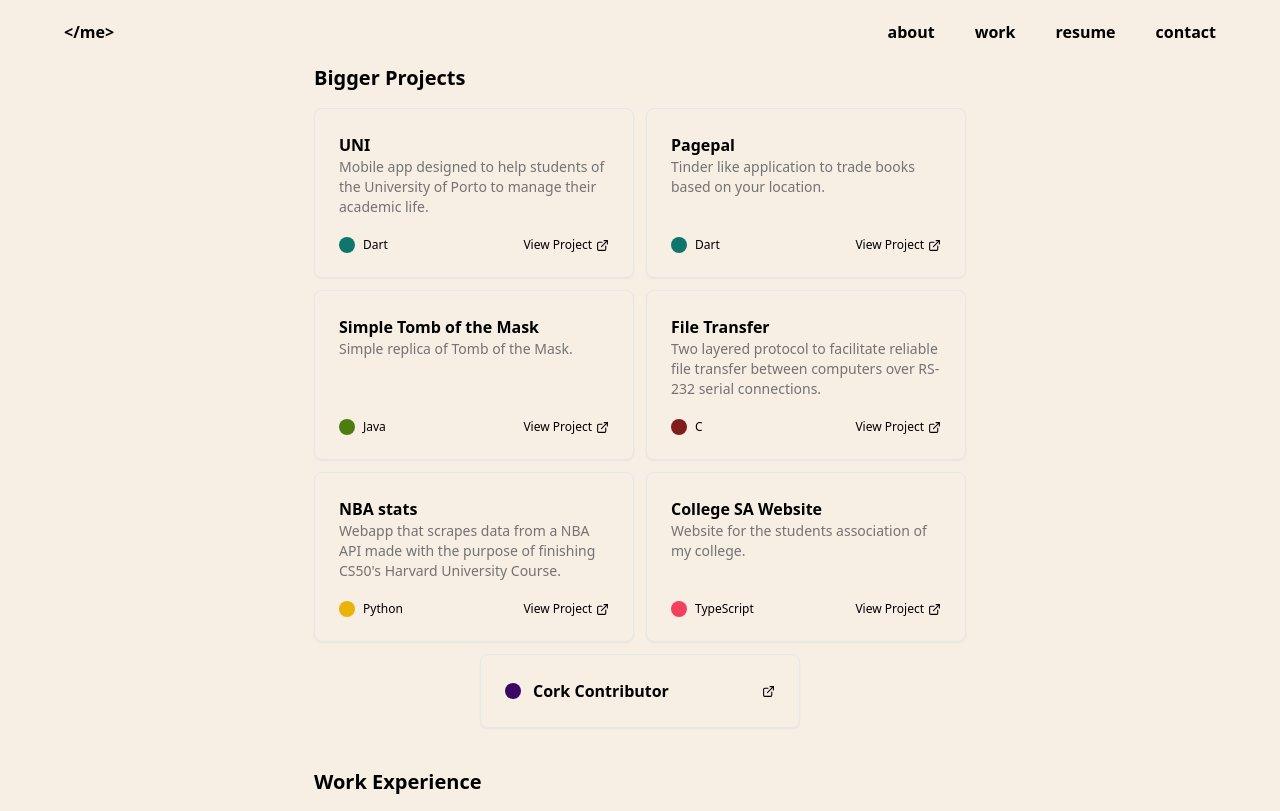
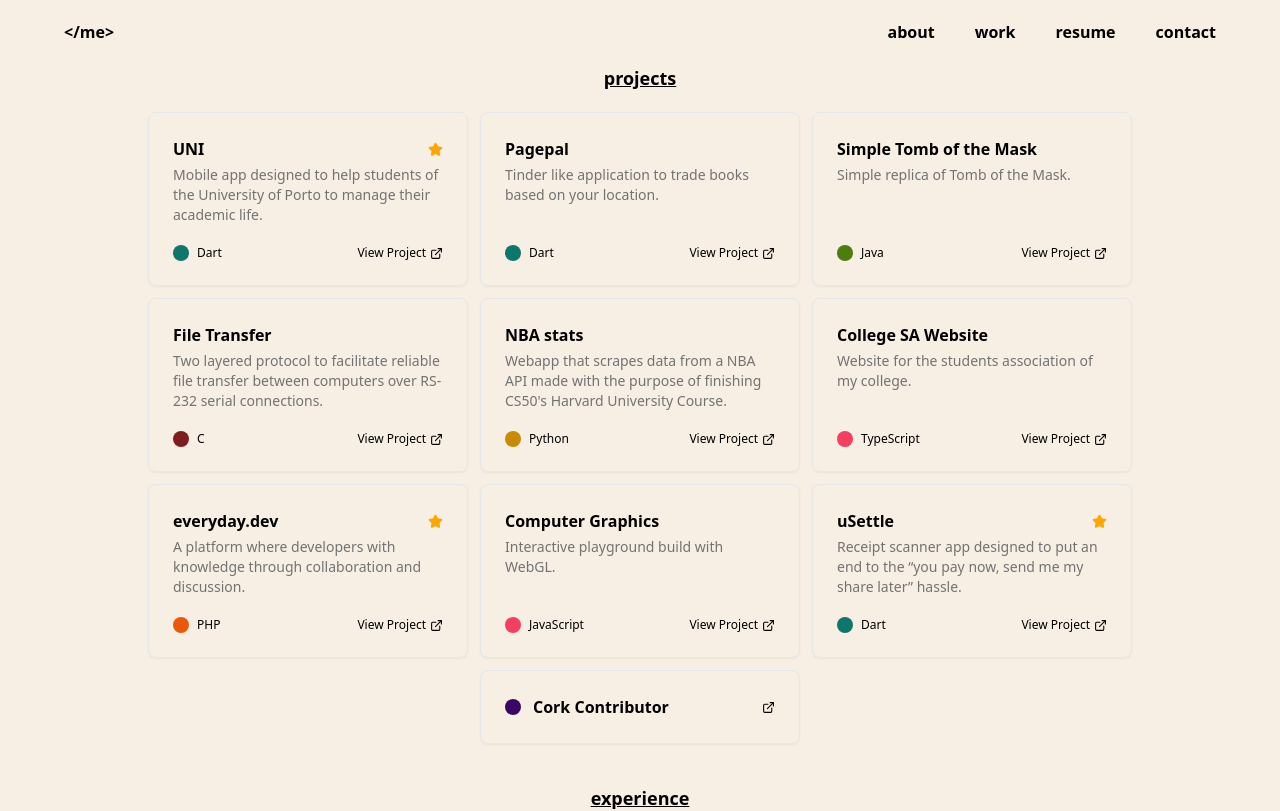
Before and after one commit to DGoiana/personal-portfolio, a React (Vite) app: page /work in a window 1280 px wide. Shown: the top 811 px of the page. Built offline with nearby package versions, Linux system fonts and the light colour scheme.

Commit message:
adding more projects : adding more projects :)

```diff
--- a/projects.json
+++ b/projects.json
@@ -3,36 +3,63 @@
     "title": "UNI",
     "description": "Mobile app designed to help students of the University of Porto to manage their academic life.",
     "lang": "Dart",
-    "url": "https://github.com/NIAEFEUP/uni"
+    "url": "https://github.com/NIAEFEUP/uni",
+    "favorite": true
   },
   {
     "title": "Pagepal",
     "description": "Tinder like application to trade books based on your location.",
     "lang": "Dart",
-    "url": "https://github.com/DGoiana/pagepal"
+    "url": "https://github.com/DGoiana/pagepal",
+    "favorite": false
   },
   {
     "title": "Simple Tomb of the Mask",
     "description": "Simple replica of Tomb of the Mask.",
     "lang": "Java",
-    "url": "https://github.com/DGoiana/feup-ldts"
+    "url": "https://github.com/DGoiana/feup-ldts",
+    "favorite": false
   },
   {
     "title": "File Transfer",
     "description": "Two layered protocol to facilitate reliable file transfer between computers over RS-232 serial connections.",
     "lang": "C",
-    "url": "https://github.com/DGoiana/feup-rcom"
+    "url": "https://github.com/DGoiana/feup-rcom",
+    "favorite": false
   },
   {
     "title": "NBA stats",
     "description": "Webapp that scrapes data from a NBA API made with the purpose of finishing CS50's Harvard University Course.",
     "lang": "Python",
-    "url": "https://github.com/DGoiana/cs50-final-project"
+    "url": "https://github.com/DGoiana/cs50-final-project",
+    "favorite": false
   },
   {
     "title": "College SA Website",
     "description": "Website for the students association of my college.",
     "lang": "TypeScript",
-    "url": "https://github.com/NIAEFEUP/website-ae"
+    "url": "https://github.com/NIAEFEUP/website-ae",
+    "favorite": false
+  },
+  {
+    "title": "everyday.dev",
+    "description": "A platform where developers with knowledge through collaboration and discussion.",
+    "lang": "PHP",
+    "url": "https://github.com/DGoiana/everyday.dev",
+    "favorite": true
+  },
+  {
+    "title": "Computer Graphics",
+    "description": "Interactive playground build with WebGL.",
+    "lang": "JavaScript",
+    "url": "https://github.com/DGoiana/feup-cgra",
+    "favorite": false
+  },
+  {
+    "title": "uSettle",
+    "description": "Receipt scanner app designed to put an end to the “you pay now, send me my share later” hassle.",
+    "lang": "Dart",
+    "url": "https://github.com/DGoiana/usettle",
+    "favorite": true
   }
 ]
--- a/src/components/Experience.tsx
+++ b/src/components/Experience.tsx
@@ -4,9 +4,9 @@ import niLogo from "../assets/ni_icon.png"
 
 const Experience = () => {
    return (
-      <section className="flex flex-col my-10 px-4 md:px-8 lg:px-16">
-         <h1 className="mb-4 font-semibold text-xl">Work Experience</h1>
-         <div className="border-gray border-solid border rounded-lg shadow-sm p-6 flex flex-col max-w-full mx-auto" style={{ maxWidth: '652px' }}>
+      <section className="flex flex-col my-10 items-center">
+         <h1 className="mb-5 font-semibold text-lg underline">experience</h1>
+         <div className="border-gray border-solid border rounded-lg shadow-sm p-6 flex flex-col max-w-full" style={{ maxWidth: '652px' }}>
             <ExperienceCard role="Frontend Mobile Developer Intern" company="Yari Labs" timestamp="2024 Jun - 2024 Jul" image={yariLabsLogo} description="Developed a web-based game, Dharma Immortals, using Flutter and the Flame Engine. Collaborated with the backend team to integrate real-time features using WebSockets and Elixir." />
             <hr className="mt-6 mb-5 border-top border-solid border-gray-300 w-full h-1 self-center"></hr>
             <ExperienceCard role="Project Manager" company="NIAEFEUP" timestamp="2024 Jun - Present" image={niLogo} description="Leader of a development team dedicated to enhancing students' academic experiences through a mobile application called UNI. Currently utilizing Flutter for cross-platform development, with the primary goal of improving the application's quality and usability across the entire university." />
--- a/src/components/ExperienceCard.tsx
+++ b/src/components/ExperienceCard.tsx
@@ -12,7 +12,7 @@ const ExperienceCard = ({ role, company, timestamp, description, image }: Experi
    return (
       <div className="flex flex-col gap-2">
          <div className="flex gap-2">
-            <img src={image} width={50} className="rounded-full" />
+            <img src={image} className="w-12 h-12 sm:w-14 sm:h-14 rounded-full object-cover" />
             <div className="flex flex-col">
                <h1 className="font-semibold ">{role}</h1>
                <h2 className="text-sm text-textgray">{company}</h2>
--- a/src/components/Project.tsx
+++ b/src/components/Project.tsx
@@ -1,25 +1,36 @@
-import { ExternalLink } from "lucide-react"
+import { ExternalLink, Star } from "lucide-react"
 
 interface ProjectProps {
    title: string,
    description: string,
    lang: string,
    url: string,
+   favorite: boolean
 }
 
 const langColors: { [key: string]: string } = {
    'Dart': 'bg-teal-700',
    'Java': 'bg-lime-700',
    'C': 'bg-red-900',
-   'Python': 'bg-yellow-500',
-   'TypeScript': 'bg-rose-500'
+   'Python': 'bg-yellow-600',
+   'TypeScript': 'bg-rose-500',
+   'PHP': 'bg-orange-600',
+   'JavaScript': 'bg-rose-500',
 }
 
-const Project = ({ title, description, lang, url }: ProjectProps) => {
+const Project = ({ title, description, lang, url, favorite }: ProjectProps) => {
    return (
-      <div className="border-gray border-solid border flex flex-col justify-between rounded-lg shadow-sm p-6 gap-5 w-80">
+      <div className="border-gray border-solid border flex flex-col justify-between rounded-lg shadow-sm p-6 gap-5 w-80 min-h-40">
          <div className="flex flex-col flex-wrap">
-            <h1 className="font-semibold">{title}</h1>
+            <div className="flex justify-between items-center mb-1">
+               <h1 className="font-semibold">{title}</h1>
+               { favorite && (
+                  <div title="Favorite Project">
+                     <Star fill="orange" size={15} color="orange"/>
+                  </div>
+                  )
+               }
+            </div>
             <h2 className="text-sm text-textgray">{description}</h2>
          </div>
 
--- a/src/components/Projects.tsx
+++ b/src/components/Projects.tsx
@@ -10,12 +10,12 @@ const Projects = ({ projectsPromise }: ProjectsProps) => {
    const projects = use(projectsPromise)
 
    return (
-      <section className="flex flex-col">
-         <h1 className="mb-4 font-semibold text-xl text-center md:text-left">Bigger Projects</h1>
-         <div className="flex flex-wrap gap-3 justify-center max-w-full mx-auto" style={{ maxWidth: '652px' }}>
+      <section className="flex flex-col items-center">
+         <h1 className="mb-5 font-semibold text-lg underline">projects</h1>
+         <div className="flex flex-wrap gap-3 justify-center max-w-sm sm:max-w-md md:max-w-2xl lg:max-w-4xl xl:max-w-5xl">
             {
                projects.map((project: any, index: number) => (
-                  <Project key={index} title={project.title} description={project.description} lang={project.lang} url={project.url} />
+                  <Project key={index} title={project.title} description={project.description} lang={project.lang} url={project.url} favorite={project.favorite}/>
                ))
             }
          </div>
--- a/src/types/Project.ts
+++ b/src/types/Project.ts
@@ -2,5 +2,6 @@ export type ProjectType = {
   title: string,
   description: string,
   lang: string,
-  url: string
+  url: string,
+  favorite: boolean,
 }
```
